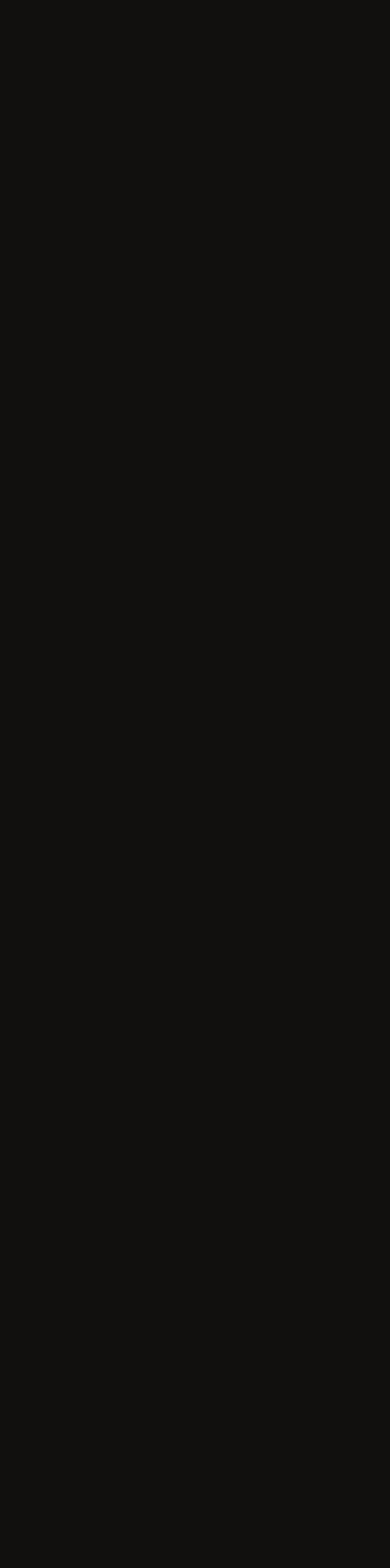
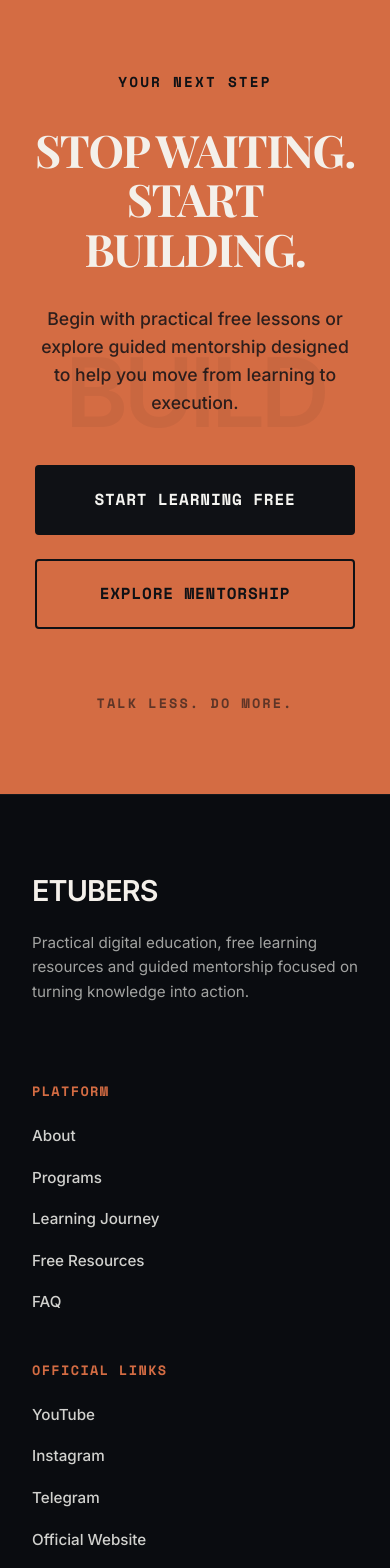
Before and after one commit to yoliym/etubers-concept, a React (Vite) app: page / in a window 390 px wide. Shown: the part 9880-11448 px from the top of the page. Before the commit the page ends 9870 px from the top, so only its background shows below. Built offline with nearby package versions, Linux system fonts and the light colour scheme; a web font is replaced by a local one.

Commit message:
Add developer credit to Etubers footer

```diff
--- a/src/App.jsx
+++ b/src/App.jsx
@@ -6,6 +6,8 @@ import Programs from './components/Programs/Programs';
 import Journey from './components/Journey/Journey';
 import YouTube from './components/YouTube/YouTube';
 import FAQ from './components/FAQ/FAQ';
+import Contact from './components/Contact/Contact';
+import Footer from './components/Footer/Footer';
 
 import './styles/global.css';
 
@@ -20,7 +22,9 @@ function App() {
         <Journey />
         <YouTube />
         <FAQ />
+        <Contact />
       </main>
+      <Footer />
     </div>
   );
 }
--- a/src/components/Contact/Contact.css
+++ b/src/components/Contact/Contact.css
@@ -1,39 +1,158 @@
-.contact-card {
-  padding: 4rem 2rem;
+.cta-section {
+  position: relative;
+  background-color: var(--accent-orange, #d46c43); /* Bold orange visual field */
+  color: #0f1115; /* Deep dark contrast text */
+  padding: 8rem 0;
+  overflow: hidden;
+  font-family: 'Inter', -apple-system, sans-serif;
   text-align: center;
-  max-width: 750px;
-  margin: 0 auto;
 }
 
-.contact-header h2 {
-  font-size: 2.2rem;
-  margin-bottom: 0.8rem;
+.cta-container {
+  max-width: 1000px;
+  margin: 0 auto;
+  padding: 0 2rem;
+  position: relative;
+  z-index: 2;
 }
 
-.contact-header p {
-  color: var(--text-muted);
+/* Background Word */
+.cta-bg-text {
+  position: absolute;
+  top: 50%;
+  left: 50%;
+  transform: translate(-50%, -50%);
+  font-size: clamp(8rem, 20vw, 24rem);
+  font-weight: 900;
+  color: #0f1115;
+  opacity: 0.05; /* Keeps main heading readable */
+  line-height: 1;
+  pointer-events: none;
+  z-index: 1;
+  letter-spacing: -0.05em;
+}
+
+/* Content */
+.cta-content {
+  position: relative;
+  z-index: 2;
+}
+
+.cta-eyebrow {
+  display: block;
+  font-family: 'Space Mono', monospace;
+  font-size: 0.9rem;
+  font-weight: 700;
+  letter-spacing: 0.15em;
   margin-bottom: 2rem;
 }
 
-.contact-form {
-  display: flex;
-  flex-direction: column;
-  gap: 1rem;
-  max-width: 480px;
-  margin: 0 auto;
+.cta-heading {
+  font-size: clamp(3rem, 6vw, 5rem);
+  font-weight: 900;
+  letter-spacing: -0.03em;
+  line-height: 1.1;
+  margin-bottom: 2rem;
+  text-transform: uppercase;
 }
 
-.contact-input {
-  background: rgba(255, 255, 255, 0.05);
-  border: 1px solid var(--border-color);
-  border-radius: var(--radius-sm);
-  padding: 0.9rem 1.2rem;
-  color: var(--text-main);
-  font-size: 1rem;
-  outline: none;
-  transition: border-color 0.2s;
+.cta-intro {
+  font-size: 1.25rem;
+  font-weight: 500;
+  color: rgba(15, 17, 21, 0.85);
+  line-height: 1.6;
+  max-width: 600px;
+  margin: 0 auto 4rem auto;
 }
 
-.contact-input:focus {
-  border-color: var(--primary);
+/* Actions */
+.cta-actions {
+  display: flex;
+  justify-content: center;
+  align-items: center;
+  gap: 1.5rem;
+  margin-bottom: 4rem;
 }
+
+.cta-btn {
+  display: inline-flex;
+  align-items: center;
+  justify-content: center;
+  padding: 1.25rem 2.5rem;
+  font-family: 'Space Mono', monospace;
+  font-size: 1rem;
+  font-weight: 700;
+  text-decoration: none;
+  text-transform: uppercase;
+  letter-spacing: 0.05em;
+  border-radius: 4px;
+  transition: all 0.3s ease;
+  min-height: 44px; /* Touch target */
+}
+
+.cta-btn.primary {
+  background-color: #0f1115;
+  color: #f4f4f0;
+  border: 2px solid #0f1115;
+}
+
+.cta-btn.primary:hover,
+.cta-btn.primary:focus-visible {
+  background-color: transparent;
+  color: #0f1115;
+  outline: none;
+}
+
+.cta-btn.secondary {
+  background-color: transparent;
+  color: #0f1115;
+  border: 2px solid #0f1115;
+}
+
+.cta-btn.secondary:hover,
+.cta-btn.secondary:focus-visible {
+  background-color: #0f1115;
+  color: #f4f4f0;
+  outline: none;
+}
+
+.cta-brand-signature {
+  font-family: 'Space Mono', monospace;
+  font-size: 0.85rem;
+  font-weight: 700;
+  letter-spacing: 0.15em;
+  color: rgba(15, 17, 21, 0.6);
+}
+
+/* Responsive */
+@media (max-width: 768px) {
+  .cta-section {
+    padding: 6rem 0;
+  }
+  .cta-actions {
+    flex-direction: column;
+    width: 100%;
+    max-width: 320px;
+    margin-left: auto;
+    margin-right: auto;
+  }
+  .cta-btn {
+    width: 100%;
+  }
+}
+
+@media (max-width: 480px) {
+  .cta-section {
+    padding: 5rem 0;
+  }
+  .cta-heading {
+    font-size: 2.8rem;
+  }
+  .cta-intro {
+    font-size: 1.1rem;
+    margin-bottom: 3rem;
+  }
+  .cta-bg-text {
+    font-size: 6rem;
+  }
+}
--- a/src/components/Contact/Contact.jsx
+++ b/src/components/Contact/Contact.jsx
@@ -1,22 +1,46 @@
 import React from 'react';
 import './Contact.css';
 
-export default function Contact() {
+const Contact = () => {
   return (
-    <section className="contact-section">
-      <div className="container">
-        <div className="contact-card glass-card">
-          <div className="contact-header">
-            <h2>Ready to Launch Your Channel?</h2>
-            <p>Join the next cohort of creators and build your YouTube empire.</p>
+    <section className="cta-section">
+      <div className="cta-container">
+
+        {/* Background typographic element */}
+        <div className="cta-bg-text" aria-hidden="true">BUILD</div>
+
+        <div className="cta-content">
+          <span className="cta-eyebrow">YOUR NEXT STEP</span>
+          <h2 className="cta-heading">Stop Waiting.<br/>Start Building.</h2>
+          <p className="cta-intro">
+            Begin with practical free lessons or explore guided mentorship designed to help you move from learning to execution.
+          </p>
+
+          <div className="cta-actions">
+            <a
+              href="https://www.youtube.com/@etubers"
+              target="_blank"
+              rel="noopener noreferrer"
+              className="cta-btn primary"
+            >
+              Start Learning Free
+            </a>
+            <a
+              href="https://upwork.etubers.org/"
+              target="_blank"
+              rel="noopener noreferrer"
+              className="cta-btn secondary"
+            >
+              Explore Mentorship
+            </a>
           </div>
-          <form className="contact-form" onSubmit={(e) => e.preventDefault()}>
-            <input type="text" placeholder="Your Name" required className="contact-input" />
-            <input type="email" placeholder="Your Email Address" required className="contact-input" />
-            <button type="submit" className="btn-primary">Get Started Now</button>
-          </form>
+
+          <div className="cta-brand-signature">TALK LESS. DO MORE.</div>
         </div>
+
       </div>
     </section>
   );
-}
+};
+
+export default Contact;
--- a/src/components/Footer/Footer.css
+++ b/src/components/Footer/Footer.css
@@ -1,50 +1,184 @@
-.footer {
-  border-top: 1px solid var(--border-color);
-  padding: 4rem 0 2rem;
-  background: var(--bg-secondary);
+.footer-section {
+  background-color: #0a0c10; /* Deep charcoal */
+  color: #f4f4f0;
+  font-family: 'Inter', -apple-system, sans-serif;
+  padding: 6rem 0 2rem 0;
+  border-top: 1px solid rgba(255, 255, 255, 0.05);
 }
 
-.footer-content {
-  display: flex;
-  justify-content: space-between;
-  gap: 3rem;
-  margin-bottom: 3rem;
-  flex-wrap: wrap;
+.footer-container {
+  max-width: 1400px;
+  margin: 0 auto;
+  padding: 0 2rem;
 }
 
-.footer-brand p {
-  color: var(--text-muted);
-  font-size: 0.9rem;
-  max-width: 300px;
-  margin-top: 0.5rem;
+/* Main Grid */
+.footer-grid {
+  display: grid;
+  grid-template-columns: 2fr 1fr 1fr;
+  gap: 4rem;
+  margin-bottom: 5rem;
+}
+
+/* Brand Column */
+.footer-brand-col {
+  max-width: 400px;
+}
+
+.footer-logo {
+  font-family: 'Inter', sans-serif;
+  font-size: 2rem;
+  font-weight: 900;
+  letter-spacing: -0.03em;
+  margin-bottom: 1.5rem;
+}
+
+.footer-description {
+  font-size: 0.95rem;
+  color: rgba(244, 244, 240, 0.65);
+  line-height: 1.6;
+}
+
+/* Navigation Columns */
+.footer-heading {
+  font-family: 'Space Mono', monospace;
+  font-size: 0.85rem;
+  font-weight: 700;
+  color: var(--accent-orange, #d46c43);
+  letter-spacing: 0.1em;
+  text-transform: uppercase;
+  margin-bottom: 1.5rem;
 }
 
 .footer-links {
+  list-style: none;
+  padding: 0;
+  margin: 0;
   display: flex;
+  flex-direction: column;
+  gap: 1rem;
+}
+
+.footer-link {
+  text-decoration: none;
+  color: rgba(244, 244, 240, 0.85);
+  font-size: 0.95rem;
+  font-weight: 500;
+  transition: color 0.3s ease;
+  outline: none;
+  border-radius: 2px;
+}
+
+.footer-link:hover {
+  color: var(--accent-orange, #d46c43);
+}
+
+.footer-link:focus-visible {
+  color: var(--accent-orange, #d46c43);
+  box-shadow: 0 0 0 2px var(--accent-orange, #d46c43);
+}
+
+/* Footer Bottom (Developer Credit & Legal) */
+.footer-bottom {
+  border-top: 1px solid rgba(255, 255, 255, 0.1);
+  padding-top: 3rem;
+  display: grid;
+  grid-template-columns: 1fr 1fr;
   gap: 4rem;
 }
 
-.footer-links h5 {
-  font-size: 1rem;
-  margin-bottom: 1rem;
+/* Developer Credit */
+.footer-developer-credit {
+  display: flex;
+  flex-direction: column;
+  gap: 0.5rem;
 }
 
-.footer-links a {
-  display: block;
-  color: var(--text-muted);
-  font-size: 0.9rem;
+.credit-eyebrow {
+  font-family: 'Space Mono', monospace;
+  font-size: 0.75rem;
+  color: rgba(244, 244, 240, 0.4);
+  letter-spacing: 0.1em;
   margin-bottom: 0.5rem;
-  transition: color 0.2s;
 }
 
-.footer-links a:hover {
-  color: var(--text-main);
+.credit-name {
+  font-size: 1.25rem;
+  font-weight: 800;
+  color: var(--accent-orange, #d46c43);
+  letter-spacing: -0.01em;
 }
 
-.footer-bottom {
-  text-align: center;
-  color: var(--text-dim);
+.credit-role {
+  font-size: 0.95rem;
+  color: rgba(244, 244, 240, 0.7);
+}
+
+.credit-link {
+  display: inline-block;
+  margin-top: 0.5rem;
+  font-family: 'Space Mono', monospace;
+  font-size: 0.8rem;
+  font-weight: 700;
+  color: #f4f4f0;
+  text-decoration: none;
+  border-bottom: 1px solid rgba(244, 244, 240, 0.3);
+  padding-bottom: 2px;
+  width: max-content;
+  transition: all 0.3s ease;
+  outline: none;
+}
+
+.credit-link:hover,
+.credit-link:focus-visible {
+  color: var(--accent-orange, #d46c43);
+  border-bottom-color: var(--accent-orange, #d46c43);
+}
+
+/* Legal text */
+.footer-legal {
+  display: flex;
+  flex-direction: column;
+  gap: 1.5rem;
   font-size: 0.85rem;
-  border-top: 1px solid rgba(255, 255, 255, 0.05);
-  padding-top: 1.5rem;
+  color: rgba(244, 244, 240, 0.5);
+  line-height: 1.6;
+  text-align: right;
 }
+
+.footer-copyright {
+  font-family: 'Space Mono', monospace;
+  font-size: 0.75rem;
+}
+
+/* Responsive */
+@media (max-width: 900px) {
+  .footer-grid {
+    grid-template-columns: 1fr 1fr;
+  }
+  .footer-brand-col {
+    grid-column: 1 / -1;
+    max-width: 100%;
+    margin-bottom: 2rem;
+  }
+  .footer-bottom {
+    grid-template-columns: 1fr;
+    gap: 3rem;
+  }
+  .footer-legal {
+    text-align: left;
+  }
+}
+
+@media (max-width: 600px) {
+  .footer-section {
+    padding: 5rem 0 2rem 0;
+  }
+  .footer-grid {
+    grid-template-columns: 1fr;
+    gap: 3rem;
+  }
+  .footer-logo {
+    font-size: 1.8rem;
+  }
+}
--- a/src/components/Footer/Footer.jsx
+++ b/src/components/Footer/Footer.jsx
@@ -1,32 +1,81 @@
 import React from 'react';
 import './Footer.css';
 
-export default function Footer() {
+const Footer = () => {
+  const currentYear = new Date().getFullYear();
+
   return (
-    <footer className="footer">
-      <div className="container footer-content">
-        <div className="footer-brand">
-          <span className="gradient-text font-bold text-xl">E-TUBERS</span>
-          <p>The premier accelerator for modern digital content creators.</p>
+    <footer className="footer-section">
+      <div className="footer-container">
+
+        {/* Main Footer Grid */}
+        <div className="footer-grid">
+
+          {/* Brand Column */}
+          <div className="footer-brand-col">
+            <h2 className="footer-logo">ETUBERS</h2>
+            <p className="footer-description">
+              Practical digital education, free learning resources and guided mentorship focused on turning knowledge into action.
+            </p>
+          </div>
+
+          {/* Navigation Column */}
+          <div className="footer-nav-col">
+            <h3 className="footer-heading">Platform</h3>
+            <ul className="footer-links">
+              <li><a href="#about" className="footer-link">About</a></li>
+              <li><a href="#programs" className="footer-link">Programs</a></li>
+              <li><a href="#journey" className="footer-link">Learning Journey</a></li>
+              <li><a href="#resources" className="footer-link">Free Resources</a></li>
+              <li><a href="#faq" className="footer-link">FAQ</a></li>
+            </ul>
+          </div>
+
+          {/* Official Links Column */}
+          <div className="footer-nav-col">
+            <h3 className="footer-heading">Official Links</h3>
+            <ul className="footer-links">
+              <li><a href="https://www.youtube.com/@etubers" target="_blank" rel="noopener noreferrer" className="footer-link">YouTube</a></li>
+              <li><a href="https://www.instagram.com/etubersofficial/" target="_blank" rel="noopener noreferrer" className="footer-link">Instagram</a></li>
+              <li><a href="https://t.me/etubers" target="_blank" rel="noopener noreferrer" className="footer-link">Telegram</a></li>
+              <li><a href="https://www.etubers.org/" target="_blank" rel="noopener noreferrer" className="footer-link">Official Website</a></li>
+              <li><a href="https://upwork.etubers.org/" target="_blank" rel="noopener noreferrer" className="footer-link">Mentorship</a></li>
+            </ul>
+          </div>
+
         </div>
-        <div className="footer-links">
-          <div>
-            <h5>Programs</h5>
-            <a href="#">Creator Mastery</a>
-            <a href="#">Faceless Channels</a>
-            <a href="#">Short-Form Viral</a>
+
+        {/* Footer Bottom */}
+        <div className="footer-bottom">
+
+          <div className="footer-developer-credit">
+            <span className="credit-eyebrow">DESIGNED & DEVELOPED BY</span>
+            <span className="credit-name">Abdi Tilahun</span>
+            <span className="credit-role">Front-End Developer</span>
+            <a
+              href="https://www.upwork.com/freelancers/~01b130a44cae30af9c"
+              target="_blank"
+              rel="noopener noreferrer"
+              className="credit-link"
+            >
+              Available for hire on Upwork
+            </a>
           </div>
-          <div>
-            <h5>Company</h5>
-            <a href="#">About Us</a>
-            <a href="#">Success Stories</a>
-            <a href="#">Contact</a>
+
+          <div className="footer-legal">
+            <div className="footer-disclaimer">
+              This is an independent portfolio concept created to demonstrate front-end design and development. It is not the official Etubers website and is not presented as an official partnership.
+            </div>
+            <div className="footer-copyright">
+              &copy; {currentYear} Etubers Concept Website
+            </div>
           </div>
+
         </div>
-      </div>
-      <div className="footer-bottom text-center">
-        <p>© {new Date().getFullYear()} E-Tubers Concept. All rights reserved.</p>
+
       </div>
     </footer>
   );
-}
+};
+
+export default Footer;
--- a/src/components/Navbar/Navbar.jsx
+++ b/src/components/Navbar/Navbar.jsx
@@ -17,7 +17,9 @@ export default function Navbar() {
           <div className="nav-links">
             <a href="#about" className="nav-link">About</a>
             <a href="#programs" className="nav-link">Programs</a>
+            <a href="#journey" className="nav-link">Learning Journey</a>
             <a href="#resources" className="nav-link">Free Resources</a>
+            <a href="#faq" className="nav-link">FAQ</a>
           </div>
           <button className="btn-nav">Join Etubers</button>
         </div>
@@ -41,7 +43,9 @@ export default function Navbar() {
         <div className="nav-mobile-links">
           <a href="#about" onClick={() => setIsOpen(false)}>About</a>
           <a href="#programs" onClick={() => setIsOpen(false)}>Programs</a>
+          <a href="#journey" onClick={() => setIsOpen(false)}>Learning Journey</a>
           <a href="#resources" onClick={() => setIsOpen(false)}>Free Resources</a>
+          <a href="#faq" onClick={() => setIsOpen(false)}>FAQ</a>
           <button className="btn-nav mobile-cta">Join Etubers</button>
         </div>
       </div>
```
